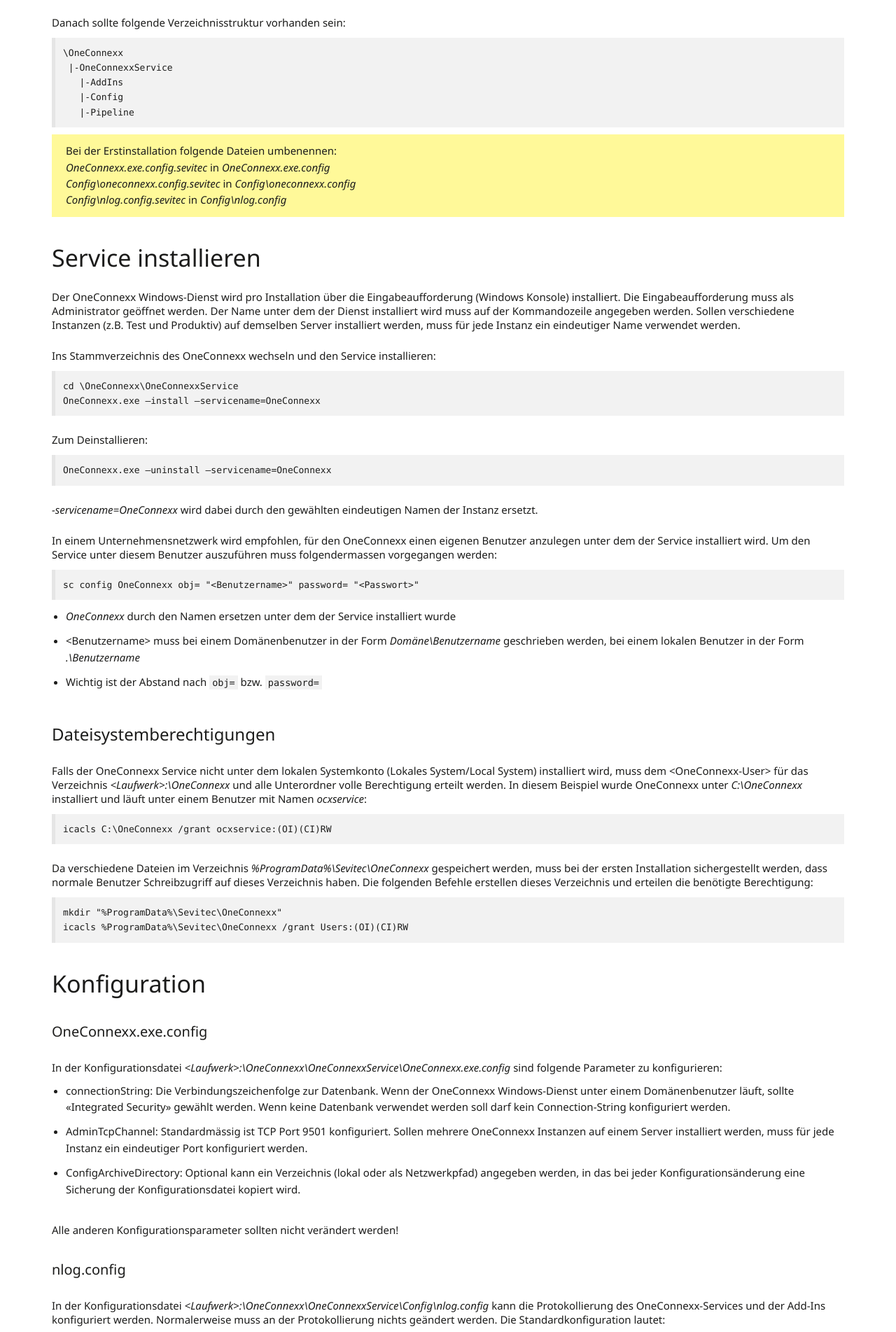
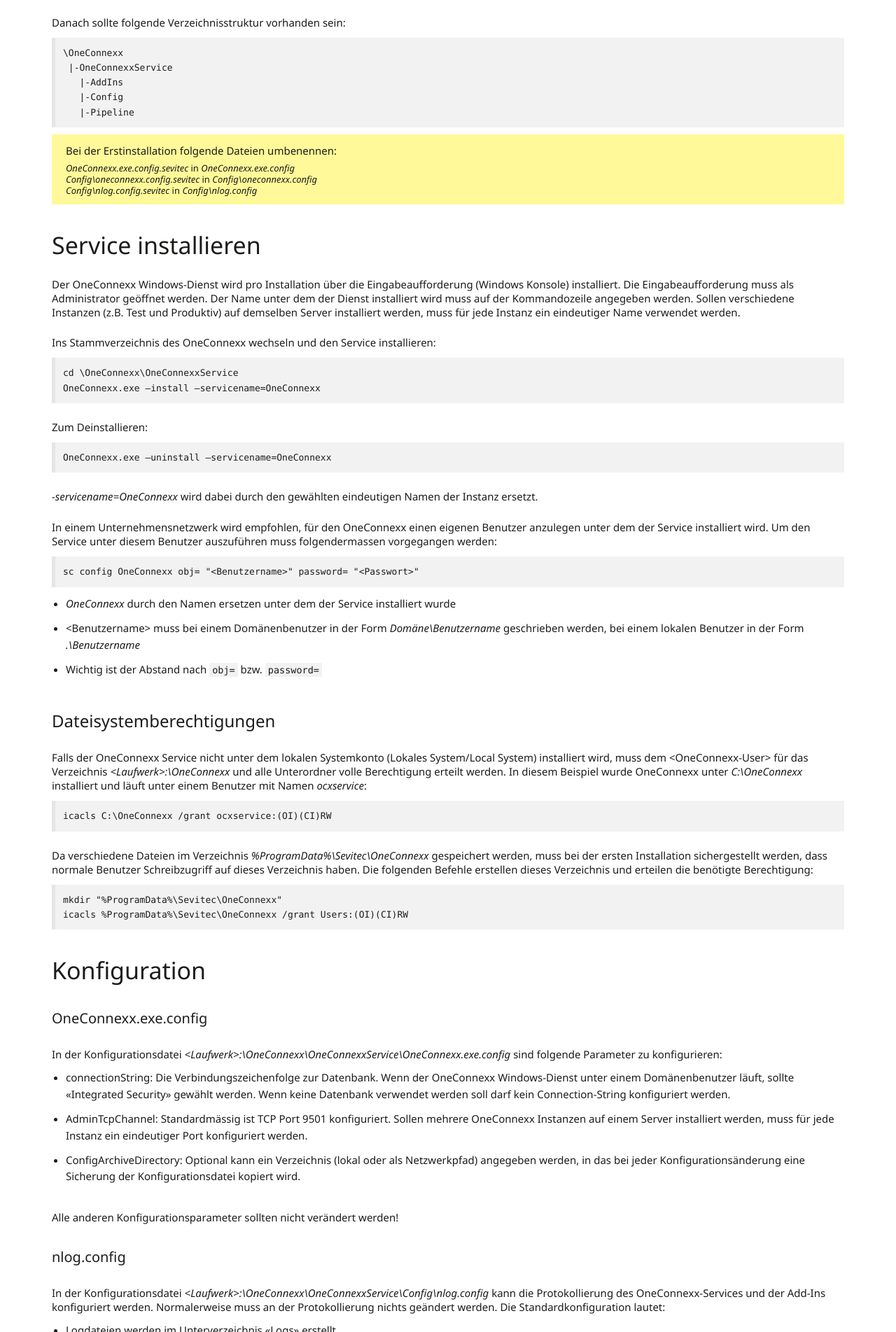
Before and after one commit to primesoft-group/oneconnexx-docs, a Jekyll site: the page built from _pages/setup/de/oneconnexx.md, in a window 1280 px wide. Shown: the part 913-2816 px from the top of the page at 70% size. Built offline with Jekyll 4.4.1, drawn with Linux system fonts in a browser that asks for light colours; nearby versions of some CDN libraries; some web fonts are replaced.

````diff
--- a/_pages/setup/de/oneconnexx.md
+++ b/_pages/setup/de/oneconnexx.md
@@ -35,9 +35,9 @@ Danach sollte folgende Verzeichnisstruktur vorhanden sein:
    |-Pipeline
 ```
 
-{% include alert.html type="warning" text="Bei der Erstinstallation folgende Dateien umbenennen:<br/> <em>OneConnexx.exe.config.sevitec</em> in <em>OneConnexx.exe.config</em><br/>
+{% include alert.html type="warning" text="Bei der Erstinstallation folgende Dateien umbenennen:<br/><p> <em>OneConnexx.exe.config.sevitec</em> in <em>OneConnexx.exe.config</em><br/>
 <em>Config\oneconnexx.config.sevitec</em> in <em>Config\oneconnexx.config</em><br/>
-<em>Config\nlog.config.sevitec</em> in <em>Config\nlog.config</em>" %}
+<em>Config\nlog.config.sevitec</em> in <em>Config\nlog.config</em></p>" %}
 
 ### Service installieren
 
````
